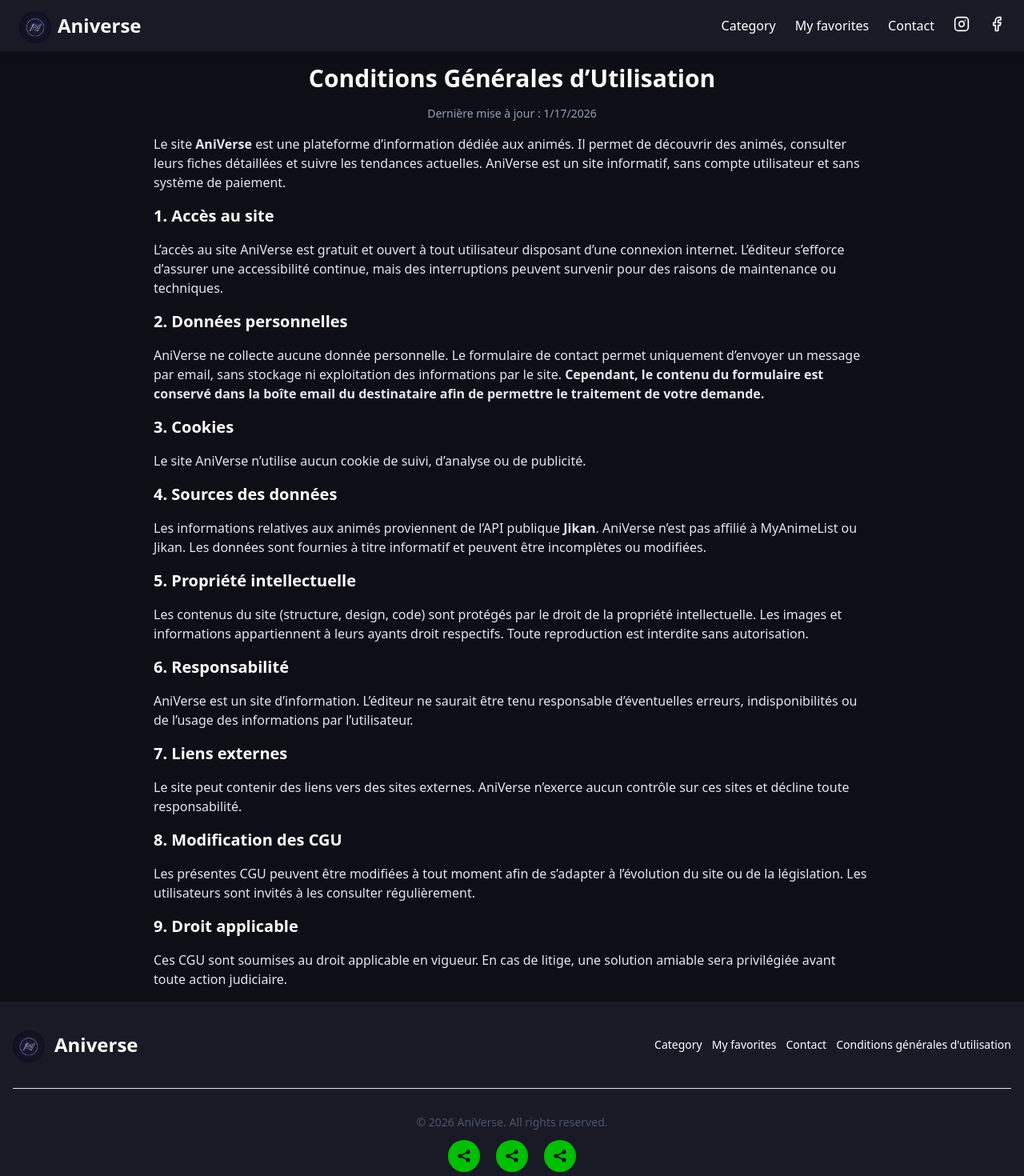
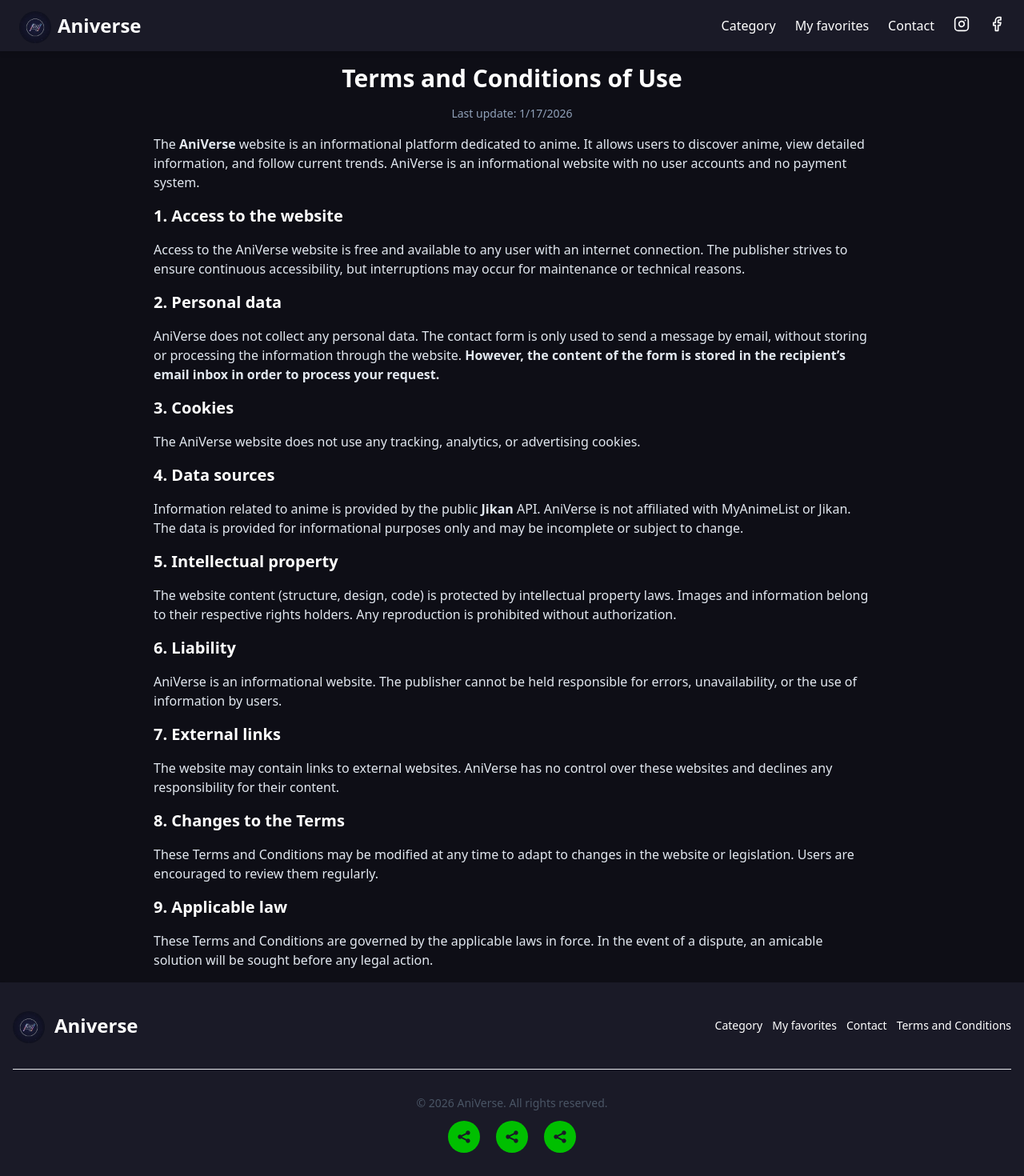
Before and after one commit to hichamzh/AniVerse, a React (Vite) app: page /cgu in a window 1280 px wide. Shown: the top 1470 px of the page at 80% size. Built offline with nearby package versions, Linux system fonts and the light colour scheme.

Commit message:
Retranscription en anglais et ajout erreur lors de la non validation checkbox

```diff
--- a/src/components/layouts/Footer.jsx
+++ b/src/components/layouts/Footer.jsx
@@ -7,7 +7,7 @@ const navLinks = [
     { name: "Category", href: "/categorie" },
     { name: "My favorites", href: "/favoris" },
     { name: "Contact", href: "/contact" },
-    { name: "Conditions générales d'utilisation", href: "/cgu" },
+    { name: "Terms and Conditions", href: "/cgu" },
   ];
 
   return (
--- a/src/pages/Cgu.jsx
+++ b/src/pages/Cgu.jsx
@@ -3,51 +3,78 @@ export default function Cgu() {
     <section className="min-h-screen text-slate-200 px-6 pt-20">
       <div className="max-w-4xl mx-auto space-y-4">
         <h1 className="text-3xl font-bold text-white text-center">
-                    Conditions Générales d’Utilisation
+          Terms and Conditions of Use
         </h1>
 
         <p className="text-sm text-slate-400 text-center">
-                    Dernière mise à jour : {new Date().toLocaleDateString()}
+          Last update: {new Date().toLocaleDateString()}
         </p>
 
-                <p>Le site <strong>AniVerse</strong> est une plateforme d’information dédiée aux animés. Il permet de découvrir des animés, consulter leurs fiches détaillées et suivre les tendances actuelles. AniVerse est un site informatif, sans compte utilisateur et sans système de paiement.</p>
+        <p>
+          The <strong>AniVerse</strong> website is an informational platform dedicated to anime.
+          It allows users to discover anime, view detailed information, and follow current trends.
+          AniVerse is an informational website with no user accounts and no payment system.
+        </p>
 
+        <h2 className="text-xl font-semibold text-white">1. Access to the website</h2>
+        <p>
+          Access to the AniVerse website is free and available to any user with an internet connection.
+          The publisher strives to ensure continuous accessibility, but interruptions may occur for
+          maintenance or technical reasons.
+        </p>
 
-                <h2 className="text-xl font-semibold text-white">1. Accès au site</h2>
-                <p>L’accès au site AniVerse est gratuit et ouvert à tout utilisateur disposant d’une connexion internet. L’éditeur s’efforce d’assurer une accessibilité continue, mais des interruptions peuvent survenir pour des raisons de maintenance ou techniques.</p>
+        <h2 className="text-xl font-semibold text-white">2. Personal data</h2>
+        <p>
+          AniVerse does not collect any personal data. The contact form is only used to send a message
+          by email, without storing or processing the information through the website.
+          <strong>
+            {" "}However, the content of the form is stored in the recipient’s email inbox
+            in order to process your request.
+          </strong>
+        </p>
 
+        <h2 className="text-xl font-semibold text-white">3. Cookies</h2>
+        <p>
+          The AniVerse website does not use any tracking, analytics, or advertising cookies.
+        </p>
 
-                <h2 className="text-xl font-semibold  text-white">2. Données personnelles</h2>
-               <p>AniVerse ne collecte aucune donnée personnelle. Le formulaire de contact permet uniquement d’envoyer un message par email, sans stockage ni exploitation des informations par le site. <strong>Cependant, le contenu du formulaire est conservé dans la boîte email du destinataire afin de permettre le traitement de votre demande.</strong></p>
+        <h2 className="text-xl font-semibold text-white">4. Data sources</h2>
+        <p>
+          Information related to anime is provided by the public <strong>Jikan</strong> API.
+          AniVerse is not affiliated with MyAnimeList or Jikan. The data is provided for informational
+          purposes only and may be incomplete or subject to change.
+        </p>
 
+        <h2 className="text-xl font-semibold text-white">5. Intellectual property</h2>
+        <p>
+          The website content (structure, design, code) is protected by intellectual property laws.
+          Images and information belong to their respective rights holders. Any reproduction is
+          prohibited without authorization.
+        </p>
 
-                <h2 className="text-xl font-semibold  text-white">3. Cookies</h2>
-                <p>Le site AniVerse n’utilise aucun cookie de suivi, d’analyse ou de publicité.</p>
+        <h2 className="text-xl font-semibold text-white">6. Liability</h2>
+        <p>
+          AniVerse is an informational website. The publisher cannot be held responsible for errors,
+          unavailability, or the use of information by users.
+        </p>
 
+        <h2 className="text-xl font-semibold text-white">7. External links</h2>
+        <p>
+          The website may contain links to external websites. AniVerse has no control over these
+          websites and declines any responsibility for their content.
+        </p>
 
-                <h2 className="text-xl font-semibold text-white">4. Sources des données</h2>
-                <p>Les informations relatives aux animés proviennent de l’API publique <strong>Jikan</strong>. AniVerse n’est pas affilié à MyAnimeList ou Jikan. Les données sont fournies à titre informatif et peuvent être incomplètes ou modifiées.</p>
+        <h2 className="text-xl font-semibold text-white">8. Changes to the Terms</h2>
+        <p>
+          These Terms and Conditions may be modified at any time to adapt to changes in the website
+          or legislation. Users are encouraged to review them regularly.
+        </p>
 
-
-                <h2 className="text-xl font-semibold text-white">5. Propriété intellectuelle</h2>
-                <p>Les contenus du site (structure, design, code) sont protégés par le droit de la propriété intellectuelle. Les images et informations appartiennent à leurs ayants droit respectifs. Toute reproduction est interdite sans autorisation.</p>
-
-
-                <h2 className="text-xl font-semibold text-white">6. Responsabilité</h2>
-                <p>AniVerse est un site d’information. L’éditeur ne saurait être tenu responsable d’éventuelles erreurs, indisponibilités ou de l’usage des informations par l’utilisateur.</p>
-
-
-                <h2 className="text-xl font-semibold text-white">7. Liens externes</h2>
-                <p>Le site peut contenir des liens vers des sites externes. AniVerse n’exerce aucun contrôle sur ces sites et décline toute responsabilité.</p>
-
-
-                <h2 className="text-xl font-semibold text-white">8. Modification des CGU</h2>
-                <p>Les présentes CGU peuvent être modifiées à tout moment afin de s’adapter à l’évolution du site ou de la législation. Les utilisateurs sont invités à les consulter régulièrement.</p>
-
-
-                <h2 className="text-xl font-semibold text-white">9. Droit applicable</h2>
-                <p>Ces CGU sont soumises au droit applicable en vigueur. En cas de litige, une solution amiable sera privilégiée avant toute action judiciaire.</p>
-
+        <h2 className="text-xl font-semibold text-white">9. Applicable law</h2>
+        <p>
+          These Terms and Conditions are governed by the applicable laws in force. In the event of a
+          dispute, an amicable solution will be sought before any legal action.
+        </p>
       </div>
     </section>
   );
--- a/src/pages/Contact.jsx
+++ b/src/pages/Contact.jsx
@@ -8,9 +8,17 @@ export default function Contact() {
   const [loading, setLoading] = useState(false);
   const [success, setSuccess] = useState(false);
   const [error, setError] = useState(false);
+  const [cguError, setCguError] = useState(false);
 
   const sendEmail = (e) => {
     e.preventDefault();
+    const isCguChecked = form.current.cgu.checked;
+    if (!isCguChecked) {
+      setCguError(true);
+      return;
+    }
+
+    setCguError(false);
     setLoading(true);
     setSuccess(false);
     setError(false);
@@ -43,7 +51,7 @@ export default function Contact() {
 
         <input type="text"
           name="user_name"
-          placeholder="Nom"
+          placeholder="Name"
           required
           className="w-full p-3 rounded bg-slate-800 text-white" />
 
@@ -65,18 +73,23 @@ export default function Contact() {
             type="checkbox"
             id="cgu"
             name="cgu"
-            required
             className="w-4 h-4 cursor-pointer"
           />
           <label htmlFor="cgu" className="text-sm text-white">
-            J’accepte les <a href="/cgu" className="underline text-indigo-400">CGU</a>
+            By ticking, you are confirming that you have read, understood and agree to our <a href="/cgu" className="underline text-indigo-400">terms and conditions</a>
           </label>
         </div>
+
+        {cguError && (
+          <Alert severity="error" className="mt-2">
+            You must accept the terms and conditions before submitting the form.
+          </Alert>
+        )}
 
         <button type="submit"
           disabled={loading}
           className="w-full py-3 bg-indigo-600 rounded font-bold text-white disabled:opacity-50 cursor-pointer hover:bg-indigo-500 transition">
-          {loading ? "Envoi..." : "Envoyer"}
+          {loading ? "Sending..." : "Submit"}
         </button>
 
         {success && (
@@ -85,14 +98,14 @@ export default function Contact() {
             severity="success"
             className="mt-4"
           >
-            Message envoyé avec succès !
+            Your message has been sent successfully !
           </Alert>
         )}
 
         {error && (
           <Alert severity="error"
             className="mt-4">
-            Une erreur est survenue. Veuillez réessayer
+            an error has occurered. Please try again later
           </Alert>
         )}
       </form>
```
Lines whose indentation alone changed are shown as unchanged.
